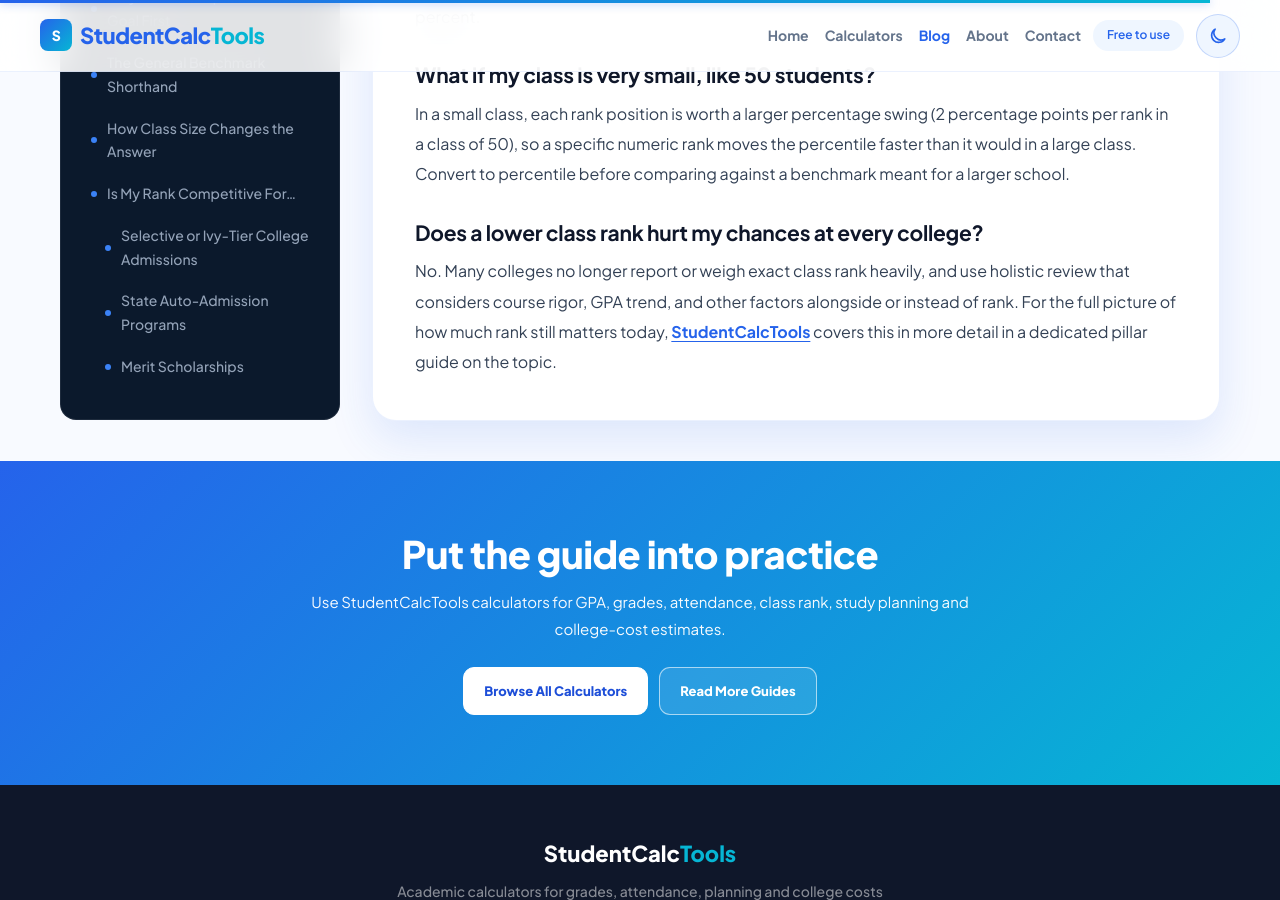
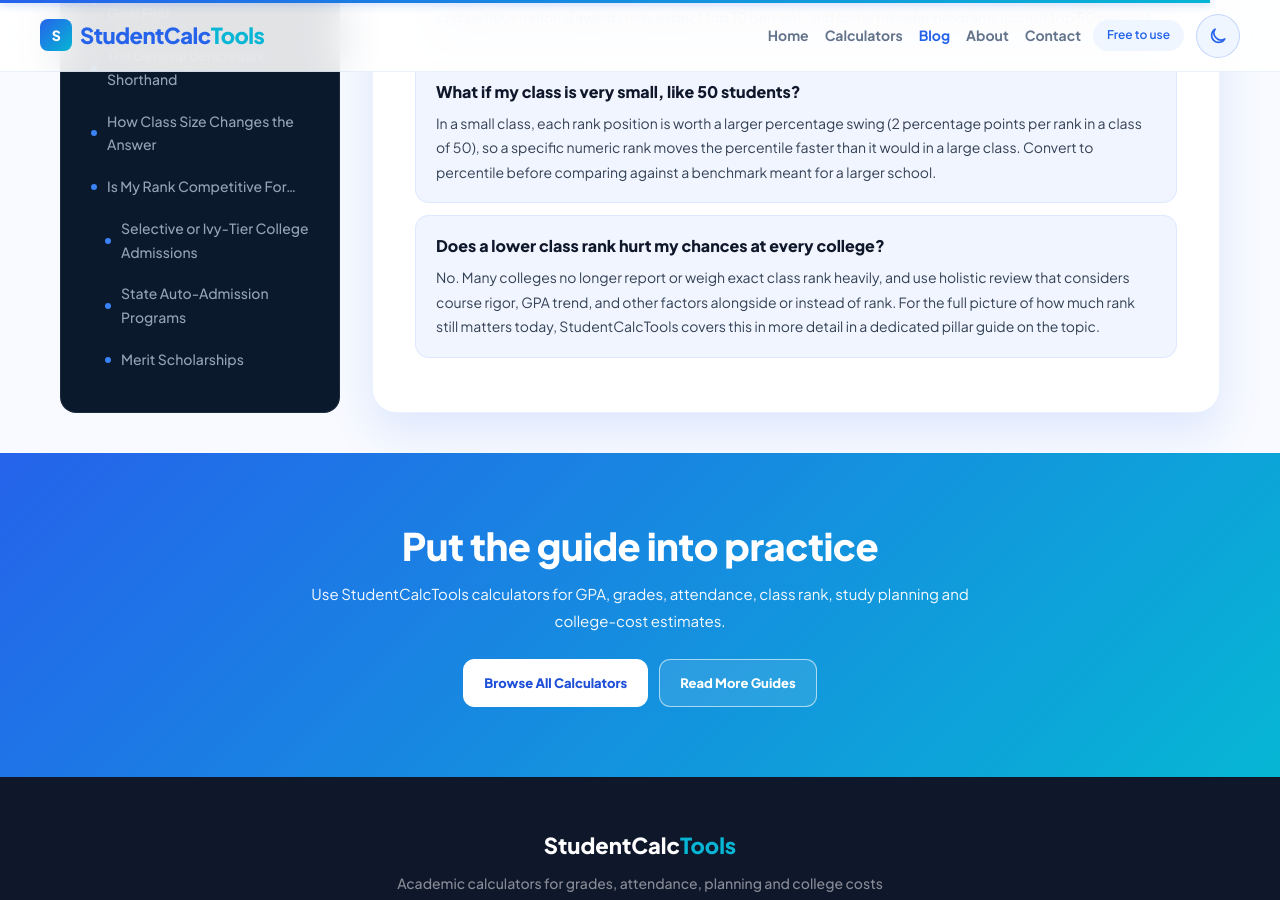
Before and after one commit to zaidmeo09-dhangal/studentcalctools, a Jekyll site: the page built from _posts/2026-08-11-what-is-a-good-class-rank-percentile-benchmarks-by-class-size.md, in a window 1280 px wide and 900 px high, scrolled down 5603 px. Built offline with Jekyll 4.4.1, drawn with Linux system fonts in a browser that asks for light colours; part of the change alters nothing that is shown.

Commit message:
Update _posts/2026-08-11-what-is-a-good-class-rank-percentile-benchmarks-by-class-size.md (via Pages CMS)

```diff
--- a/_posts/2026-08-11-what-is-a-good-class-rank-percentile-benchmarks-by-class-size.md
+++ b/_posts/2026-08-11-what-is-a-good-class-rank-percentile-benchmarks-by-class-size.md
@@ -20,6 +20,54 @@ excerpt: A good class rank depends on your goal and your class size. See
 featured_image: /assets/images/good-class-rank-benchmarks-by-class-size-top-10-25-and-50-percent.webp
 image_alt: Good class rank benchmarks by class size, top 10, 25, and 50 percent.
 read_time: 5 min read
+faqs_raw: >-
+  What’s a good class rank for college?
+
+  Top 10 percent is generally considered strong for selective colleges, top 25
+  percent is solidly competitive, and top 50 percent is average or above. The
+  exact bar depends on which colleges or programs you’re targeting.
+
+  ---
+
+  Is top 10% a good class rank?
+
+  Yes. Top 10 percent is typically viewed as strong across selective college
+  admissions, many merit scholarships, and most honor programs.
+
+  ---
+
+  Does class size matter for what counts as a good rank?
+
+  Yes, significantly. The same percentile standing translates into very
+  different raw rank numbers depending on class size, so always compare
+  percentile rather than raw rank across schools.
+
+  ---
+
+  Is top 25% competitive for scholarships?
+
+  Often, yes. Many merit scholarship programs set their cutoff around top 25
+  percent, though the most competitive national awards may expect top 10
+  percent, and some broader programs accept top 50 percent.
+
+  ---
+
+  What if my class is very small, like 50 students?
+
+  In a small class, each rank position is worth a larger percentage swing (2
+  percentage points per rank in a class of 50), so a specific numeric rank moves
+  the percentile faster than it would in a large class. Convert to percentile
+  before comparing against a benchmark meant for a larger school.
+
+  ---
+
+  Does a lower class rank hurt my chances at every college?
+
+  No. Many colleges no longer report or weigh exact class rank heavily, and use
+  holistic review that considers course rigor, GPA trend, and other factors
+  alongside or instead of rank. For the full picture of how much rank still
+  matters today, StudentCalcTools covers this in more detail in a dedicated
+  pillar guide on the topic.
 ---
 A good class rank depends on your goal and your class size, but as a general shorthand, top 10 percent is considered strong for most selective colleges and scholarships, top 25 percent is solidly competitive, and top 50 percent is average or above. What those numbers mean in raw terms changes a lot depending on how big your graduating class is. Ranked 25th sounds identical whether your class has 100 students or 600, but one is the very top of the class and the other is closer to the middle, which is why a size-adjusted answer matters more than a flat rule.
 
@@ -109,31 +157,3 @@ To see where your own numbers actually land:
 3. Compare that percentile against the goal that matters most to you, selective admissions, an auto-admission cutoff, a specific scholarship, or an honor program, using the benchmarks above.
 
 If you're not sure how your rank was calculated in the first place, [how class rank is calculated](https://studentcalctools.com/blog/how-to-calculate-class-rank/) walks through the full method, including how tied GPAs are handled.
-
-
-
-## **Frequently Asked Questions**
-
-### **What's a good class rank for college?**
-
-Top 10 percent is generally considered strong for selective colleges, top 25 percent is solidly competitive, and top 50 percent is average or above. The exact bar depends on which colleges or programs you're targeting.
-
-### **Is top 10% a good class rank?**
-
-Yes. Top 10 percent is typically viewed as strong across selective college admissions, many merit scholarships, and most honor programs.
-
-### **Does class size matter for what counts as a good rank?**
-
-Yes, significantly. The same percentile standing translates into very different raw rank numbers depending on class size, so always compare percentile rather than raw rank across schools.
-
-### **Is top 25% competitive for scholarships?**
-
-Often, yes. Many merit scholarship programs set their cutoff around top 25 percent, though the most competitive national awards may expect top 10 percent, and some broader programs accept top 50 percent.
-
-### **What if my class is very small, like 50 students?**
-
-In a small class, each rank position is worth a larger percentage swing (2 percentage points per rank in a class of 50), so a specific numeric rank moves the percentile faster than it would in a large class. Convert to percentile before comparing against a benchmark meant for a larger school.
-
-### **Does a lower class rank hurt my chances at every college?**
-
-No. Many colleges no longer report or weigh exact class rank heavily, and use holistic review that considers course rigor, GPA trend, and other factors alongside or instead of rank. For the full picture of how much rank still matters today, [StudentCalcTools](https://studentcalctools.com/) covers this in more detail in a dedicated pillar guide on the topic.
```
